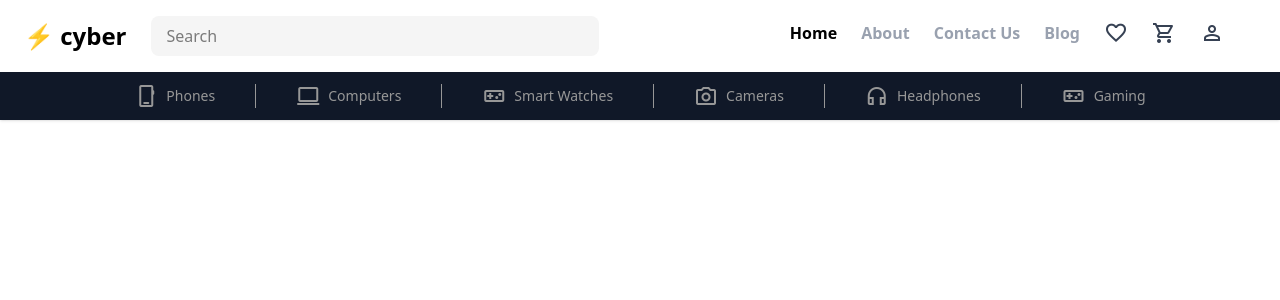
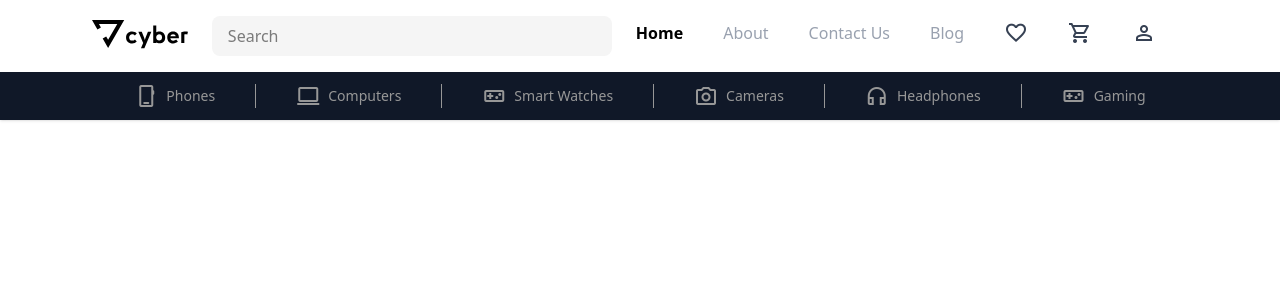
Before and after one commit to kewkenki/MiniShopWeb, an Angular app: page / in a window 1280 px wide. Shown: the top 300 px of the page. Built offline with nearby package versions, Linux system fonts and the light colour scheme.

Commit message:
[adjust]
-ปรับหัวเมนู

```diff
--- a/angular.json
+++ b/angular.json
@@ -27,20 +27,18 @@
             "outputPath": "dist/mini-shop",
             "index": "src/index.html",
             "browser": "src/main.ts",
-            "polyfills": [
-              "zone.js"
-            ],
+            "polyfills": ["zone.js"],
             "tsConfig": "tsconfig.app.json",
             "inlineStyleLanguage": "scss",
             "assets": [
+              "src/favicon.ico",
+              "src/assets",
               {
                 "glob": "**/*",
                 "input": "public"
               }
             ],
-            "styles": [
-              "src/styles.scss"
-            ],
+            "styles": ["src/styles.scss"],
             "scripts": []
           },
           "configurations": {
@@ -85,10 +83,7 @@
         "test": {
           "builder": "@angular-devkit/build-angular:karma",
           "options": {
-            "polyfills": [
-              "zone.js",
-              "zone.js/testing"
-            ],
+            "polyfills": ["zone.js", "zone.js/testing"],
             "tsConfig": "tsconfig.spec.json",
             "inlineStyleLanguage": "scss",
             "assets": [
@@ -97,9 +92,7 @@
                 "input": "public"
               }
             ],
-            "styles": [
-              "src/styles.scss"
-            ],
+            "styles": ["src/styles.scss"],
             "scripts": []
           }
         }
--- a/src/app/app.component.html
+++ b/src/app/app.component.html
@@ -1 +1 @@
-<app-navbar></app-navbar>
+<app-navbar class="select-none"></app-navbar>
--- a/src/app/components/navbar/navbar.component.html
+++ b/src/app/components/navbar/navbar.component.html
@@ -1,13 +1,15 @@
 <!-- Navbar -->
 <nav class="bg-white shadow">
-  <div class="container mx-auto flex justify-between items-center py-4 px-6">
+  <div class="container flex items-center justify-center py-4 px-6 mx-auto">
     <!-- Logo -->
     <div class="text-2xl font-bold flex items-center space-x-2">
-      <span class="text-black">⚡ cyber</span>
+      <span class="text-black">
+        <img src="assets/imgs/Logo.svg" alt="" />
+      </span>
     </div>
 
     <!-- Search Bar -->
-    <div class="flex-grow mx-6">
+    <div class="mx-6 w-100">
       <input
         type="text"
         placeholder="Search"
@@ -16,12 +18,12 @@
     </div>
 
     <!-- Menu Links -->
-    <div class="hidden md:flex space-x-6 text-gray-700 font-medium">
+    <div class="hidden md:flex space-x-10 text-gray-700 font-medium">
       <a href="#" class="text-black font-bold">Home</a>
-      <a href="#" class="font-semibold text-gray-400">About</a>
-      <a href="#" class="font-semibold text-gray-400">Contact Us</a>
-      <a href="#" class="font-semibold text-gray-400">Blog</a>
-      <a href="#" class="font-semibold">
+      <a href="#" class="text-gray-400">About</a>
+      <a href="#" class="text-gray-400">Contact Us</a>
+      <a href="#" class="text-gray-400">Blog</a>
+      <a href="#" class="">
         <span class="material-symbols-outlined text-2xl">favorite</span>
       </a>
       <a href="#">
@@ -41,16 +43,17 @@
   </div>
 
   <!-- Categories Menu -->
-  <div class="bg-gray-900 text-white py-3 gray">
-    <div class="container mx-auto flex justify-center space-x-6 text-sm">
-      <a href="#" class="flex items-center space-x-2 border-e-1 m-0 px-10"
-      (click)="comfirmBuyItem()"
-        ><span class="material-symbols-outlined"> phone_iphone </span>
+  <div class="bg-gray-900 text-white py-3">
+    <div
+      class="container mx-auto flex justify-center space-x-6 text-sm text-[#979797]"
+    >
+      <a href="#" class="flex items-center space-x-2 border-e-1 m-0 px-10">
+        <span class="material-symbols-outlined"> phone_iphone </span>
         <span>Phones</span></a
       >
       <a href="#" class="flex items-center space-x-2 border-e-1 m-0 px-10"
         ><span class="material-symbols-outlined"> computer </span>
-        <span>Computers</span></a
+        <span class="text-simibold">Computers</span></a
       >
       <a href="#" class="flex items-center space-x-2 border-e-1 m-0 px-10"
         ><span class="material-symbols-outlined"> videogame_asset </span>
@@ -61,7 +64,7 @@
         <span>Cameras</span></a
       >
       <a href="#" class="flex items-center space-x-2 border-e-1 m-0 px-10"
-        ><span class="material-symbols-outlined "> headphones </span>
+        ><span class="material-symbols-outlined"> headphones </span>
         <span>Headphones</span></a
       >
       <a href="#" class="flex items-center space-x-2 m-0 px-10"
--- a/src/app/components/navbar/navbar.component.ts
+++ b/src/app/components/navbar/navbar.component.ts
@@ -13,24 +13,4 @@ export class NavbarComponent implements OnInit {
   ngOnInit() {
   }
 
-  comfirmBuyItem(){
-    Swal.fire({
-      title: "คุณต้องการซื้อสินค้านี้หรือไม่?",
-      text: "ราคาสินค้าอยู่ด้านล่าง!",
-      icon: "warning",
-      showCancelButton: true,
-      confirmButtonColor: "#3085d6",
-      cancelButtonColor: "#d33",
-      confirmButtonText: "Yes, delete it!"
-    }).then((result) => {
-      if (result.isConfirmed) {
-        Swal.fire({
-          title: "คำสั่งซื้อสำเร็จ!",
-          text: "สินค้าของคุณจะถูกส่งไปยังจดหมาย",
-          icon: "success"
-        });
-      }
-    });
-  }
-
 }
```
Also changed, not shown: src/assets/imgs/Logo.svg (added).
